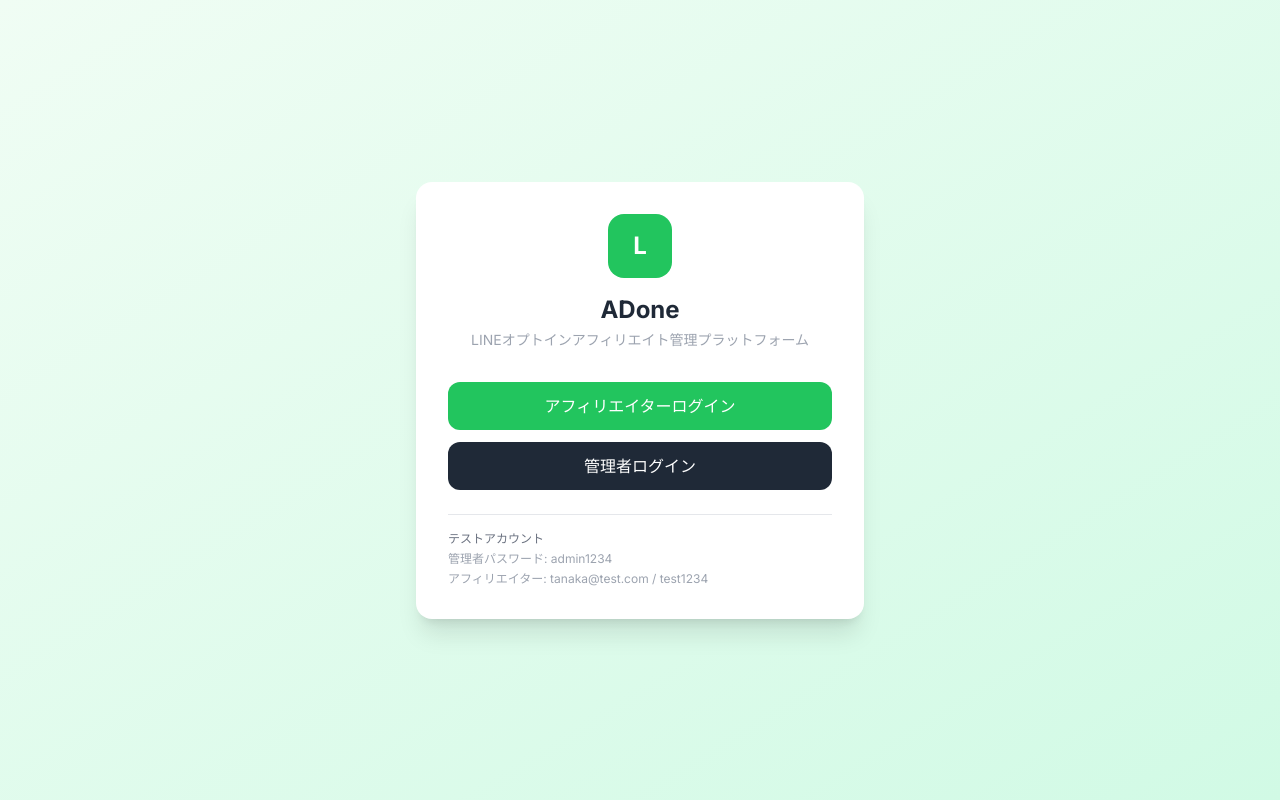
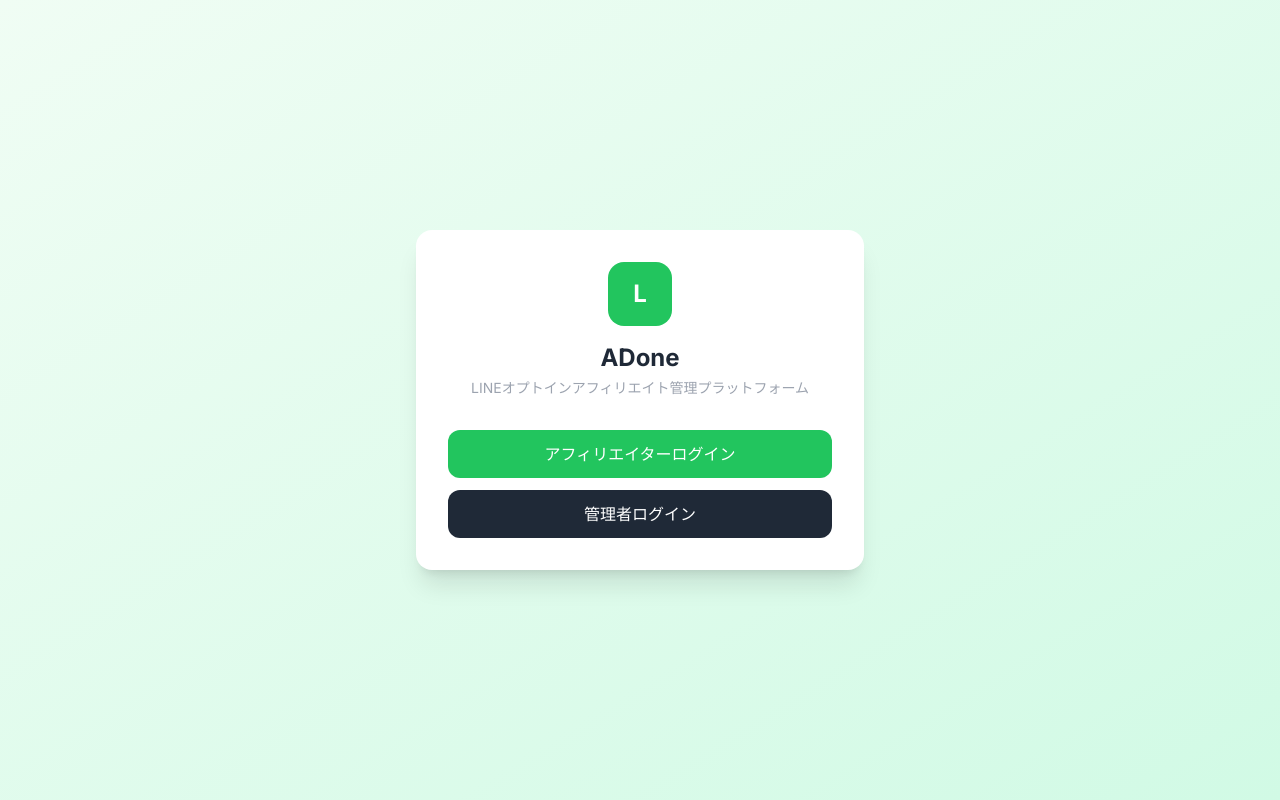
Before and after one commit to kaikaiall/adone-aff-center, a Next.js app: page / in a window 1280 px wide. Built offline with nearby package versions, Linux system fonts and the light colour scheme.

Commit message:
Update page.tsx

```diff
--- a/src/app/page.tsx
+++ b/src/app/page.tsx
@@ -19,11 +19,6 @@
             管理者ログイン
           </Link>
         </div>
-        <div className="mt-6 pt-4 border-t text-xs text-gray-400 text-left space-y-1">
-          <p className="font-medium text-gray-500">テストアカウント</p>
-          <p>管理者パスワード: admin1234</p>
-          <p>アフィリエイター: tanaka@test.com / test1234</p>
-        </div>
       </div>
     </div>
   )
```
